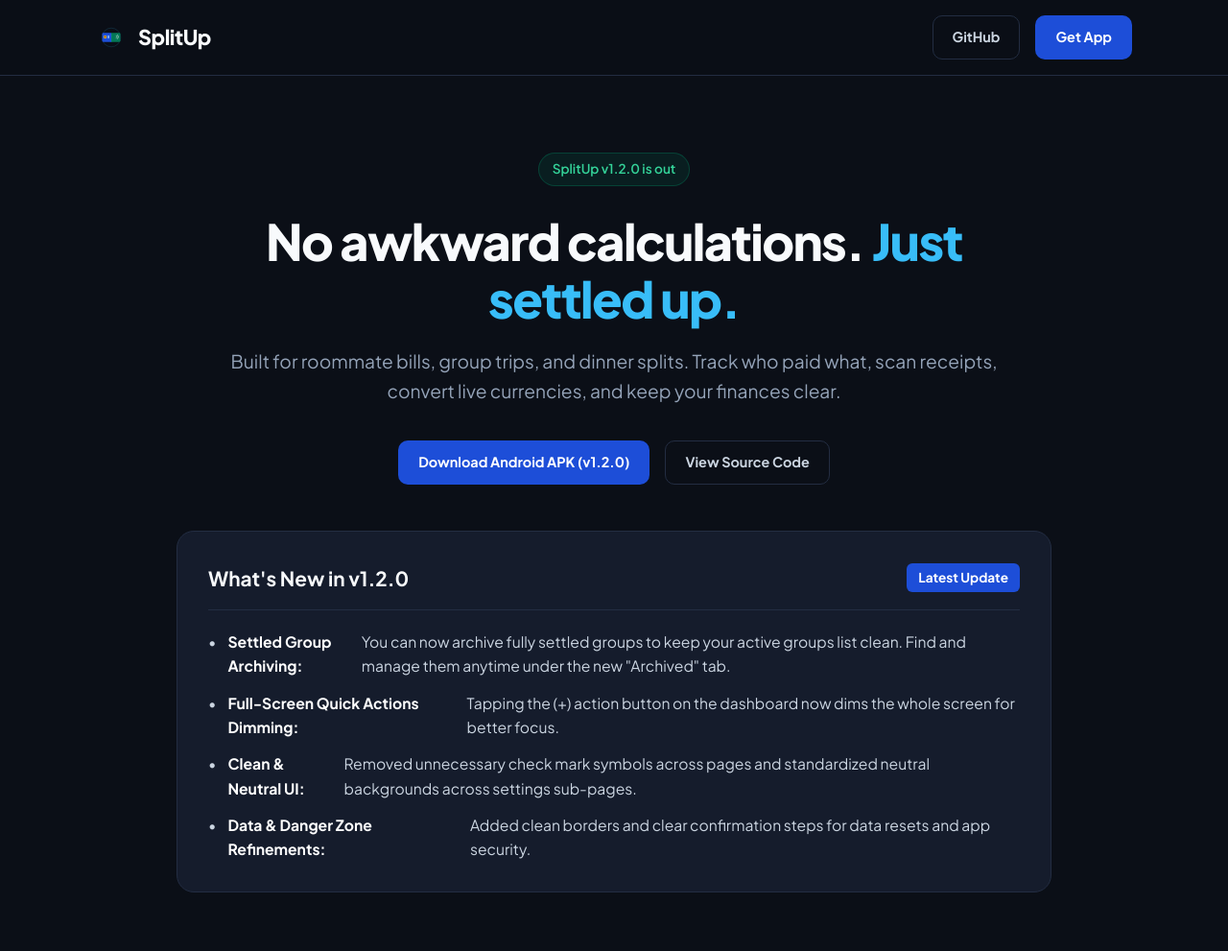
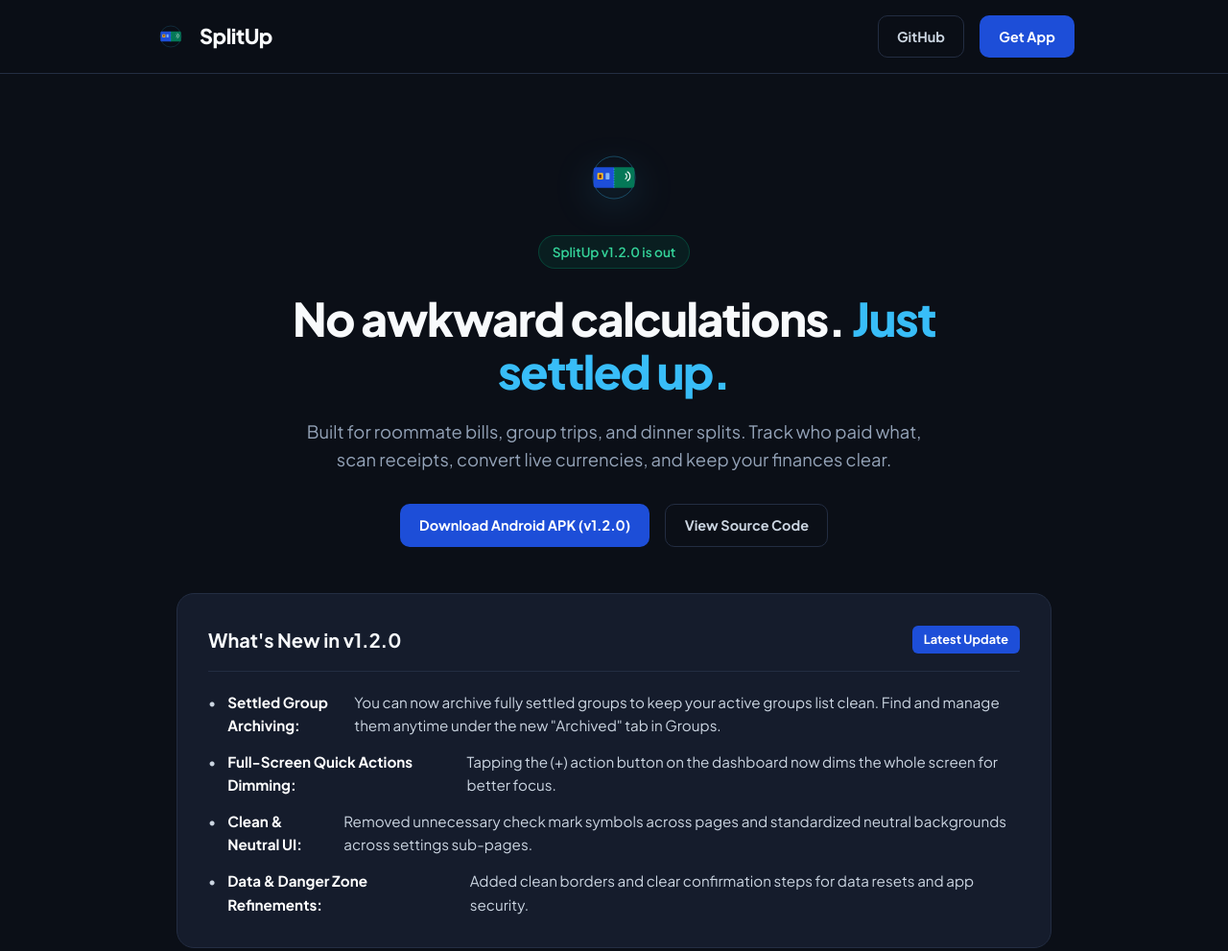
Before and after one commit to sreejith19931/SplitUp, a plain HTML site: page landing/index.html in a window 1280 px wide. Shown: the top 991 px of the page at 96% size. Drawn offline with Linux system fonts and the light colour scheme.

Commit message:
Update landing page with inline authentic app logo and precise layout alignment

```diff
--- a/landing/index.html
+++ b/landing/index.html
@@ -4,7 +4,6 @@
     <meta charset="UTF-8">
     <meta name="viewport" content="width=device-width, initial-scale=1.0">
     <title>SplitUp — Simple Group Expense Splitting for Android</title>
-    <link rel="icon" type="image/svg+xml" href="logo.svg">
     <link rel="preconnect" href="https://fonts.googleapis.com">
     <link rel="preconnect" href="https://fonts.gstatic.com" crossorigin>
     <link href="https://fonts.googleapis.com/css2?family=Plus+Jakarta+Sans:wght@400;500;600;700;800&display=swap" rel="stylesheet">
@@ -41,14 +40,14 @@
             position: sticky;
             top: 0;
             z-index: 100;
-            background: rgba(11, 15, 23, 0.9);
+            background: rgba(11, 15, 23, 0.95);
             backdrop-filter: blur(10px);
             border-bottom: 1px solid var(--card-border);
             padding: 1rem 1.5rem;
         }
 
         .nav-inner {
-            max-width: 1080px;
+            max-width: 960px;
             margin: 0 auto;
             display: flex;
             align-items: center;
@@ -66,9 +65,17 @@
             letter-spacing: -0.02em;
         }
 
-        .nav-brand img {
-            width: 32px;
-            height: 32px;
+        .app-logo-svg {
+            width: 36px;
+            height: 36px;
+            flex-shrink: 0;
+        }
+
+        .hero-logo-svg {
+            width: 72px;
+            height: 72px;
+            margin-bottom: 1.5rem;
+            filter: drop-shadow(0 10px 20px rgba(56, 189, 248, 0.2));
         }
 
         .nav-actions {
@@ -81,7 +88,7 @@
             display: inline-flex;
             align-items: center;
             gap: 0.5rem;
-            padding: 0.65rem 1.25rem;
+            padding: 0.6rem 1.2rem;
             border-radius: 10px;
             font-weight: 700;
             font-size: 0.9rem;
@@ -113,10 +120,13 @@
 
         /* Hero */
         .hero {
-            max-width: 860px;
-            margin: 5rem auto 3rem;
+            max-width: 800px;
+            margin: 4.5rem auto 3rem;
             padding: 0 1.5rem;
             text-align: center;
+            display: flex;
+            flex-direction: column;
+            align-items: center;
         }
 
         .version-badge {
@@ -130,11 +140,11 @@
             color: #34D399;
             font-size: 0.85rem;
             font-weight: 600;
-            margin-bottom: 1.75rem;
+            margin-bottom: 1.5rem;
         }
 
         .hero h1 {
-            font-size: 3.25rem;
+            font-size: 3rem;
             font-weight: 800;
             line-height: 1.15;
             letter-spacing: -0.03em;
@@ -146,10 +156,11 @@
         }
 
         .hero p {
-            font-size: 1.2rem;
+            font-size: 1.15rem;
             color: var(--text-body);
-            margin-bottom: 2.25rem;
+            margin-bottom: 2rem;
             font-weight: 400;
+            max-width: 680px;
         }
 
         .hero-actions {
@@ -159,7 +170,7 @@
             flex-wrap: wrap;
         }
 
-        /* Main Content Container */
+        /* Main Container */
         .container {
             max-width: 960px;
             margin: 0 auto;
@@ -172,7 +183,7 @@
             border: 1px solid var(--card-border);
             border-radius: 18px;
             padding: 2rem;
-            margin-bottom: 4rem;
+            margin-bottom: 3rem;
         }
 
         .release-header {
@@ -185,13 +196,13 @@
         }
 
         .release-title {
-            font-size: 1.3rem;
+            font-size: 1.25rem;
             font-weight: 700;
             color: var(--text-heading);
         }
 
         .release-tag {
-            font-size: 0.85rem;
+            font-size: 0.8rem;
             font-weight: 700;
             background-color: var(--brand-blue);
             color: #FFFFFF;
@@ -210,7 +221,7 @@
             align-items: flex-start;
             gap: 0.75rem;
             color: var(--text-bright);
-            font-size: 0.98rem;
+            font-size: 0.95rem;
         }
 
         .release-list li strong {
@@ -220,9 +231,8 @@
         /* Feature Cards */
         .features-grid {
             display: grid;
-            grid-template-columns: repeat(auto-fit, minmax(280px, 1fr));
+            grid-template-columns: repeat(auto-fit, minmax(260px, 1fr));
             gap: 1.5rem;
-            margin-bottom: 4rem;
         }
 
         .feature-card {
@@ -233,14 +243,14 @@
         }
 
         .feature-card h3 {
-            font-size: 1.15rem;
+            font-size: 1.1rem;
             font-weight: 700;
             margin-bottom: 0.5rem;
             color: var(--text-heading);
         }
 
         .feature-card p {
-            font-size: 0.95rem;
+            font-size: 0.92rem;
             color: var(--text-body);
         }
 
@@ -262,7 +272,8 @@
         @media (max-width: 640px) {
             .hero h1 { font-size: 2.25rem; }
             .hero p { font-size: 1.05rem; }
-            .hero-actions { flex-direction: column; }
+            .hero-actions { flex-direction: column; width: 100%; }
+            .btn { width: 100%; justify-content: center; }
         }
     </style>
 </head>
@@ -271,7 +282,26 @@
     <nav>
         <div class="nav-inner">
             <a href="#" class="nav-brand">
-                <img src="logo.svg" alt="SplitUp Logo">
+                <!-- Inline SVG App Logo -->
+                <svg class="app-logo-svg" viewBox="0 0 108 108" xmlns="http://www.w3.org/2000/svg">
+                    <circle cx="54" cy="54" r="33" fill="none" stroke="#38BDF8" stroke-width="1.2" stroke-opacity="0.4" />
+                    <path fill="#1D4ED8" d="M26,38 H54 V70 H26 C23.8,70 22,68.2 22,66 V42 C22,39.8 23.8,38 26,38 Z" />
+                    <path fill="#047857" d="M54,38 H82 C84.2,38 86,39.8 86,42 V66 C86,68.2 84.2,70 82,70 H54 Z" />
+                    <rect x="28" y="47" width="9" height="10" fill="#FBBF24" rx="1" />
+                    <rect x="30.5" y="49" width="4" height="6" fill="#78350F" rx="0.5" />
+                    <rect x="41" y="47" width="6" height="10" fill="#93C5FD" opacity="0.85" rx="1" />
+                    <path stroke="#FFFFFF" stroke-width="1.6" stroke-linecap="round" fill="none" d="M 72,48 A 5,5 0 0,1 72,56 M 75,45 A 8,8 0 0,1 75,59" />
+                    <g fill="#38BDF8">
+                        <rect x="53.5" y="40" width="1" height="2" />
+                        <rect x="53.5" y="44" width="1" height="2" />
+                        <rect x="53.5" y="48" width="1" height="2" />
+                        <rect x="53.5" y="52" width="1" height="2" />
+                        <rect x="53.5" y="56" width="1" height="2" />
+                        <rect x="53.5" y="60" width="1" height="2" />
+                        <rect x="53.5" y="64" width="1" height="2" />
+                        <rect x="53.5" y="68" width="1" height="2" />
+                    </g>
+                </svg>
                 <span>SplitUp</span>
             </a>
             <div class="nav-actions">
@@ -282,6 +312,27 @@
     </nav>
 
     <section class="hero">
+        <!-- Inline SVG Hero Logo -->
+        <svg class="hero-logo-svg" viewBox="0 0 108 108" xmlns="http://www.w3.org/2000/svg">
+            <circle cx="54" cy="54" r="33" fill="none" stroke="#38BDF8" stroke-width="1.2" stroke-opacity="0.4" />
+            <path fill="#1D4ED8" d="M26,38 H54 V70 H26 C23.8,70 22,68.2 22,66 V42 C22,39.8 23.8,38 26,38 Z" />
+            <path fill="#047857" d="M54,38 H82 C84.2,38 86,39.8 86,42 V66 C86,68.2 84.2,70 82,70 H54 Z" />
+            <rect x="28" y="47" width="9" height="10" fill="#FBBF24" rx="1" />
+            <rect x="30.5" y="49" width="4" height="6" fill="#78350F" rx="0.5" />
+            <rect x="41" y="47" width="6" height="10" fill="#93C5FD" opacity="0.85" rx="1" />
+            <path stroke="#FFFFFF" stroke-width="1.6" stroke-linecap="round" fill="none" d="M 72,48 A 5,5 0 0,1 72,56 M 75,45 A 8,8 0 0,1 75,59" />
+            <g fill="#38BDF8">
+                <rect x="53.5" y="40" width="1" height="2" />
+                <rect x="53.5" y="44" width="1" height="2" />
+                <rect x="53.5" y="48" width="1" height="2" />
+                <rect x="53.5" y="52" width="1" height="2" />
+                <rect x="53.5" y="56" width="1" height="2" />
+                <rect x="53.5" y="60" width="1" height="2" />
+                <rect x="53.5" y="64" width="1" height="2" />
+                <rect x="53.5" y="68" width="1" height="2" />
+            </g>
+        </svg>
+
         <div class="version-badge">
             SplitUp v1.2.0 is out
         </div>
@@ -303,7 +354,7 @@
             </div>
             <ul class="release-list">
                 <li>
-                    • <strong>Settled Group Archiving:</strong> You can now archive fully settled groups to keep your active groups list clean. Find and manage them anytime under the new "Archived" tab.
+                    • <strong>Settled Group Archiving:</strong> You can now archive fully settled groups to keep your active groups list clean. Find and manage them anytime under the new "Archived" tab in Groups.
                 </li>
                 <li>
                     • <strong>Full-Screen Quick Actions Dimming:</strong> Tapping the (+) action button on the dashboard now dims the whole screen for better focus.
```
